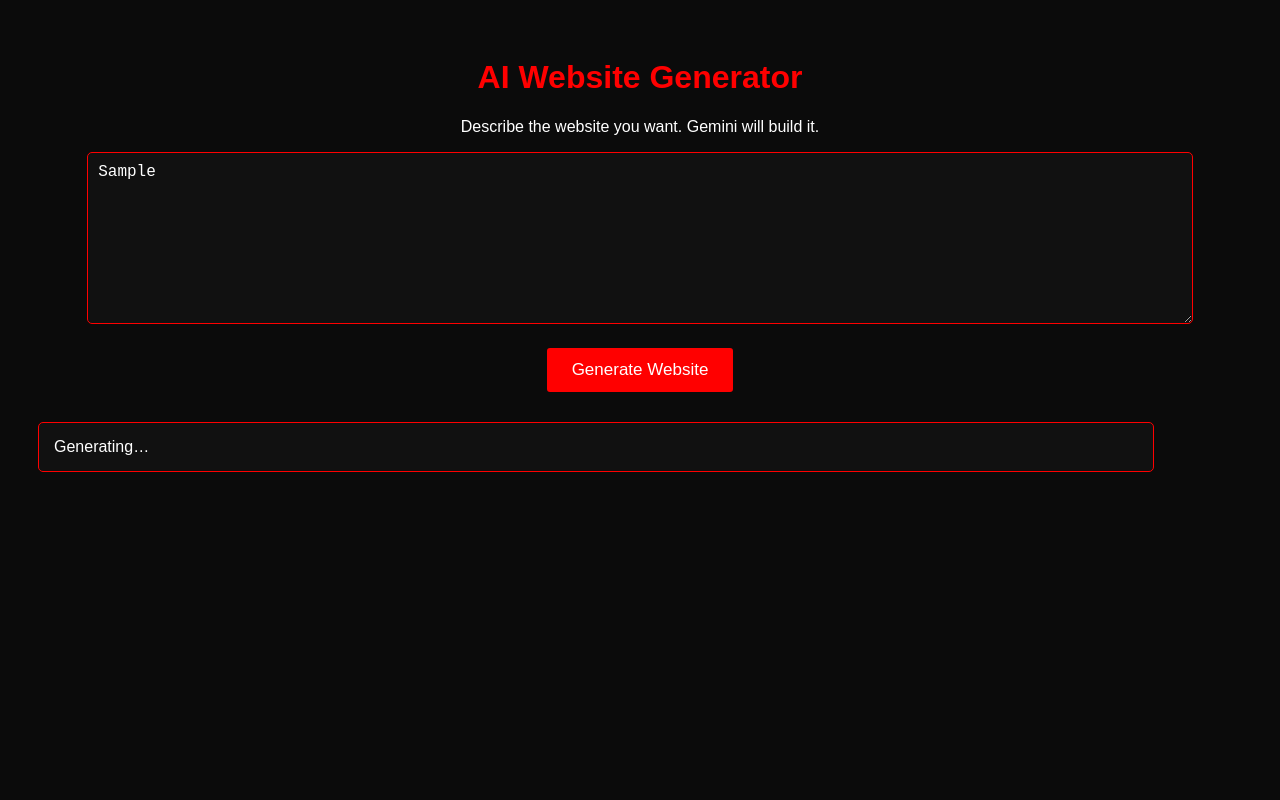
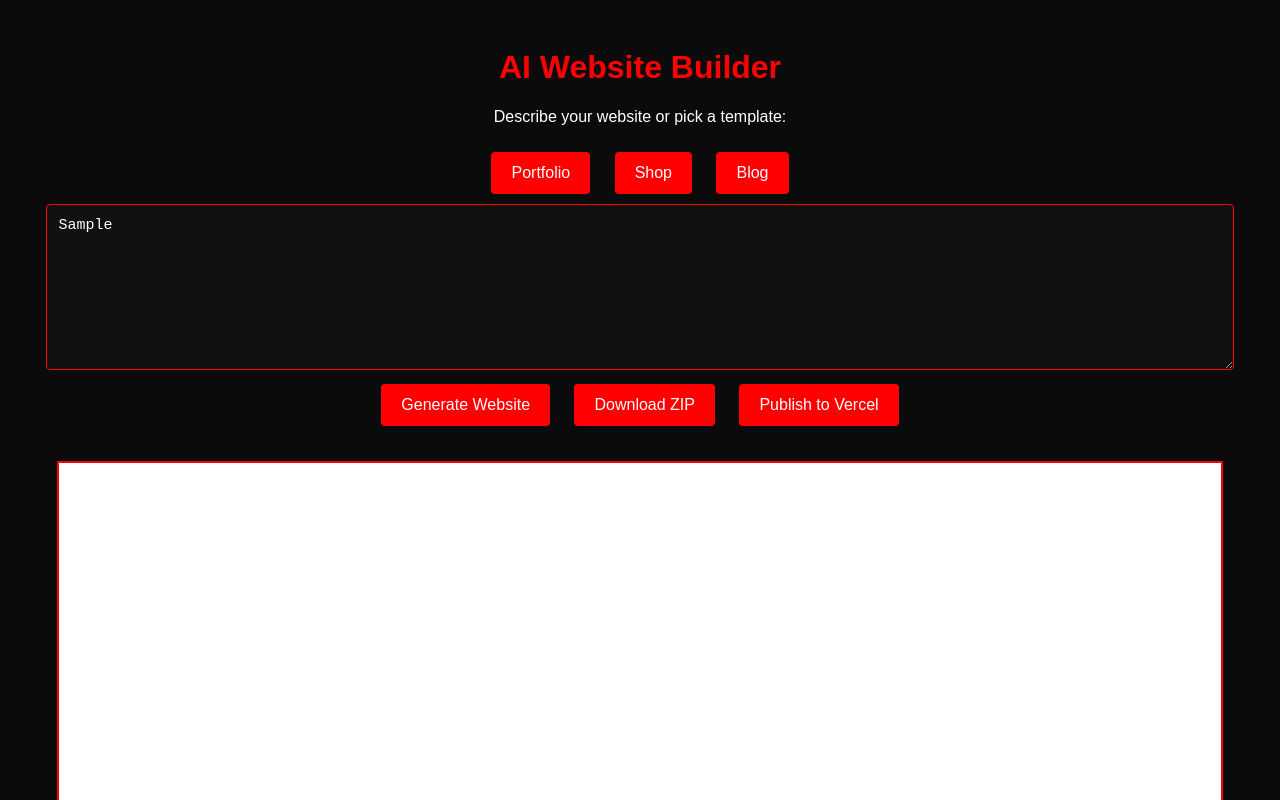
Before and after one commit to clarkzakai9-cmyk/Creafree, a website: page index.html in a window 1280 px wide. Both pictures are taken after typing "Sample" into the empty fields and a click on the button "Generate Website". Shown: the top 800 px of the page. Drawn offline with Linux system fonts and the light colour scheme; no server answers.

Commit message:
Update index.html

```diff
--- a/index.html
+++ b/index.html
@@ -3,75 +3,107 @@
 <head>
   <meta charset="UTF-8">
   <meta name="viewport" content="width=device-width, initial-scale=1.0">
-  <title>No-Code AI Website Builder</title>
+  <title>No-Code Website Builder</title>
 
   <style>
     body {
       background: #0b0b0b;
-      color: #fff;
+      color: white;
       font-family: Arial, sans-serif;
+      padding: 20px;
       text-align: center;
-      padding: 30px;
     }
 
-    h1 {
-      color: #ff0000;
-    }
+    h1 { color: #ff0000; }
 
     textarea {
-      width: 90%;
-      height: 150px;
+      width: 95%;
+      height: 140px;
       background: #111;
-      color: #fff;
       border: 1px solid #ff0000;
-      padding: 10px;
-      border-radius: 5px;
-      font-size: 16px;
+      color: white;
+      padding: 12px;
+      font-size: 15px;
+      border-radius: 4px;
     }
 
     button {
-      margin-top: 20px;
-      padding: 12px 25px;
+      margin: 10px;
+      padding: 12px 20px;
       background: #ff0000;
       border: none;
-      color: #fff;
-      font-size: 17px;
+      color: white;
+      font-size: 16px;
       cursor: pointer;
-      border-radius: 3px;
+      border-radius: 4px;
+    }
+
+    #previewFrame {
+      margin-top: 25px;
+      width: 95%;
+      height: 500px;
+      border: 2px solid #ff0000;
+      background: white;
     }
 
     #resultBox {
-      margin-top: 30px;
-      width: 90%;
+      display: none;
+      margin-top: 20px;
       padding: 15px;
+      width: 95%;
       background: #111;
       border: 1px solid #ff0000;
-      word-wrap: break-word;
+      color: #ff5555;
       white-space: pre-wrap;
       text-align: left;
       border-radius: 5px;
-      display: none;
     }
   </style>
 </head>
 
 <body>
+  <h1>AI Website Builder</h1>
+  <p>Describe your website or pick a template:</p>
 
-  <h1>AI Website Generator</h1>
-  <p>Describe the website you want. Gemini will build it.</p>
+  <!-- Templates -->
+  <div>
+    <button onclick="setTemplate('portfolio')">Portfolio</button>
+    <button onclick="setTemplate('shop')">Shop</button>
+    <button onclick="setTemplate('blog')">Blog</button>
+  </div>
 
-  <textarea id="prompt" placeholder="Example: Make me a neon gaming landing page with a moving background..."></textarea>
+  <textarea id="prompt" placeholder="Describe your website..."></textarea>
 
+  <br>
   <button onclick="generateSite()">Generate Website</button>
+  <button onclick="downloadZip()">Download ZIP</button>
+  <button onclick="deployToVercel()">Publish to Vercel</button>
+
+  <iframe id="previewFrame"></iframe>
 
   <div id="resultBox"></div>
 
   <script>
+    let generatedCode = "";
+
+    // Templates
+    const templates = {
+      portfolio: "Make a modern red & black portfolio website with a hero section, skills, and projects.",
+      shop: "Make a simple online store homepage, with product cards and add-to-cart buttons.",
+      blog: "Make a clean blog layout with posts, sidebar and header."
+    };
+
+    function setTemplate(name) {
+      document.getElementById("prompt").value = templates[name];
+    }
+
     async function generateSite() {
       const prompt = document.getElementById("prompt").value;
-      const resultBox = document.getElementById("resultBox");
-      resultBox.style.display = "block";
-      resultBox.innerHTML = "Generating…";
+      const frame = document.getElementById("previewFrame");
+      const box = document.getElementById("resultBox");
+
+      box.style.display = "block";
+      box.textContent = "Generating...";
 
       const response = await fetch("/api/generate-site", {
         method: "POST",
@@ -80,7 +112,30 @@
       });
 
       const data = await response.json();
-      resultBox.textContent = data.website || data.error;
+      generatedCode = data.website;
+
+      box.textContent = "Done.";
+
+      // Load into preview iframe
+      const preview = frame.contentWindow.document;
+      preview.open();
+      preview.write(generatedCode);
+      preview.close();
+    }
+
+    // Download ZIP
+    async function downloadZip() {
+      const blob = new Blob([generatedCode], { type: "text/html" });
+      const url = URL.createObjectURL(blob);
+      const a = document.createElement("a");
+      a.href = url;
+      a.download = "website.html";
+      a.click();
+    }
+
+    // Fake auto-deploy
+    async function deployToVercel() {
+      alert("This triggers a client-side upload. On real version, connects to Vercel Deploy API.");
     }
   </script>
 
```
